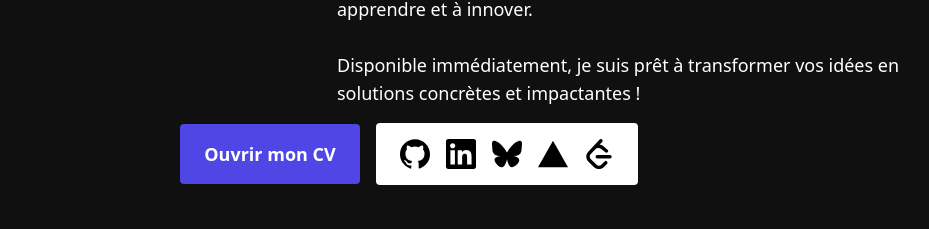
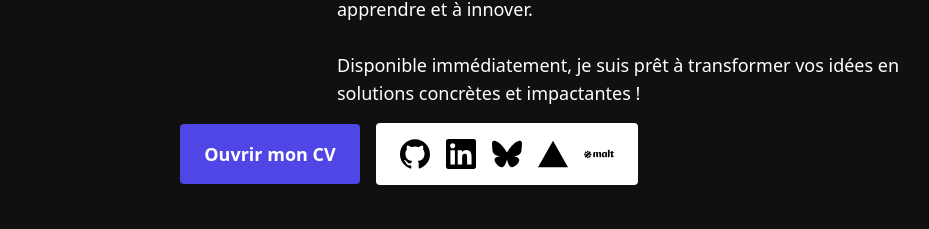
Before and after one commit to N95Ryan/new-portfolio, a Next.js app: page / in a window 1280 px wide. Shown: the part 1554-1783 px from the top of the page, without its empty margins (231-1160 px from the left). Built offline with nearby package versions, Linux system fonts and the light colour scheme; what tailwindcss-animated would draw is missing.

Commit message:
Malt account added

```diff
--- a/src/app/components/socialMedia.tsx
+++ b/src/app/components/socialMedia.tsx
@@ -3,7 +3,7 @@ import {
   SiLinkedin,
   SiBluesky,
   SiVercel,
-  SiLeetcode,
+  SiMalt,
 } from "react-icons/si";
 
 const SocialMedia = () => {
@@ -48,10 +48,10 @@ const SocialMedia = () => {
 
         <a
           className="icon"
-          href="https://leetcode.com/u/n95ryan/"
+          href="https://www.malt.fr/profile/ryanpinasilasse"
           target="blank"
         >
-          <SiLeetcode
+          <SiMalt
             className="text-3xl text-black hover:text-gray-600 transition duration-300"
             title="LeetCode"
           />
```
